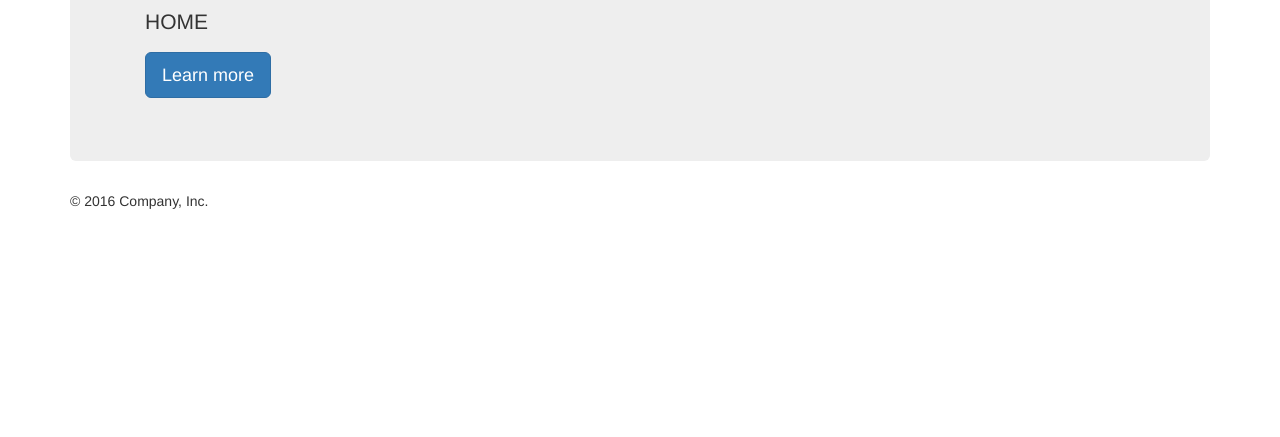
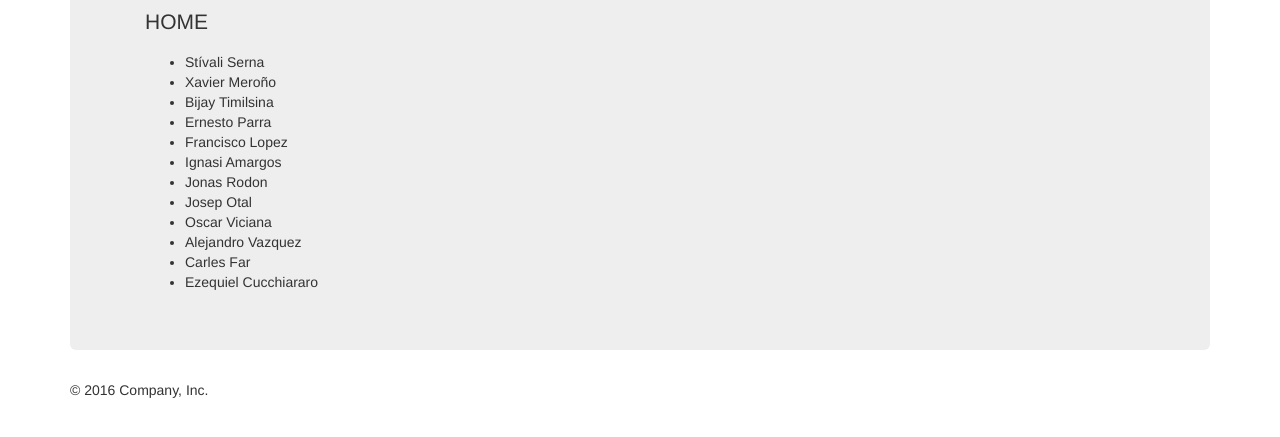
Before and after one commit to EzequielGomezCucchiararo/angular-routing-demo, a plain HTML site: page index.html in a window 1280 px wide. Shown: the part 197-634 px from the top of the page. Drawn offline with nearby package versions, Linux system fonts and the light colour scheme; some packages are replaced by stand-ins of ours.

Commit message:
ng-repeat students list

```diff
--- a/js/home/home.html
+++ b/js/home/home.html
@@ -2,8 +2,8 @@
   <div class="container">
     <h1>Hello, world!</h1>
     <p>{{ section }}</p>
-    <p>
-      <a class="btn btn-primary btn-lg">Learn more</a>
-    </p>
+    <ul>
+      <li ng-repeat="student in students">{{ student.name }}</li>
+    </ul>
   </div>
 </div>
```
